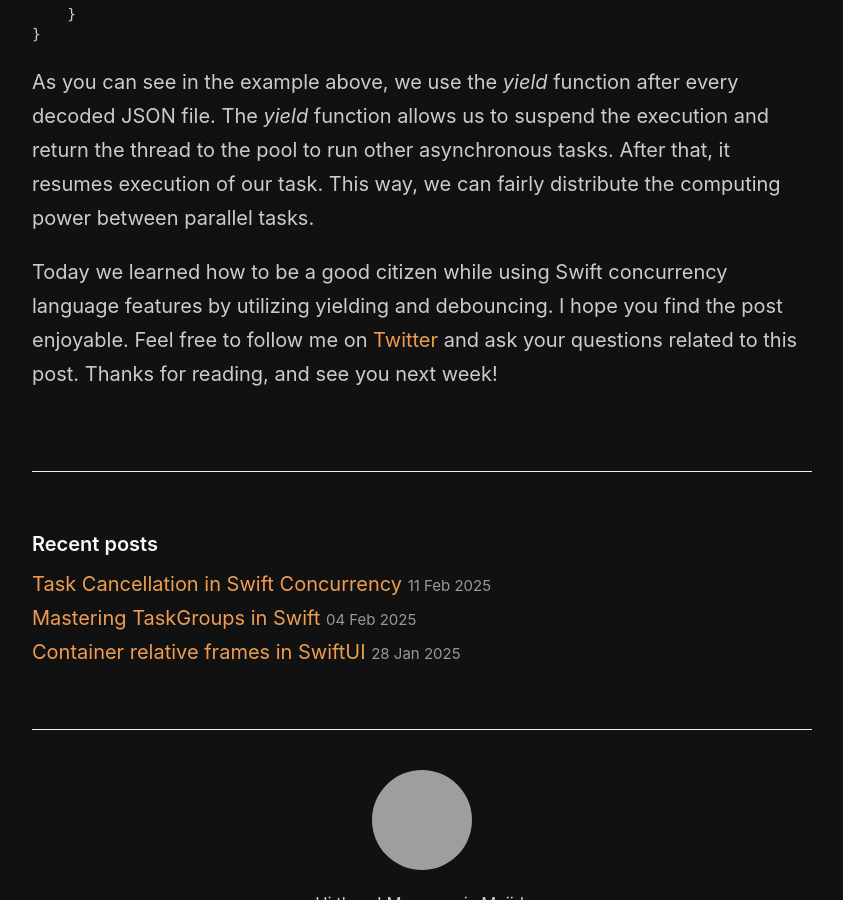
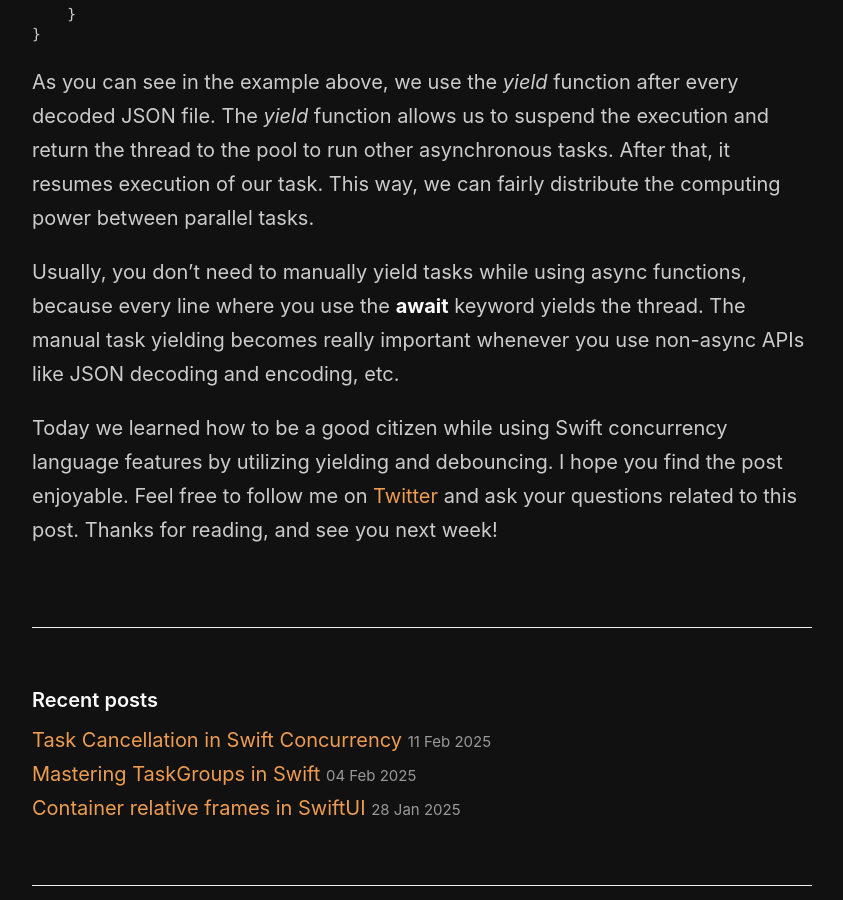
Before and after one commit to mecid/mecid.github.io, a Jekyll site: the page built from _posts/2025-02-18-yielding-and-debouncing-in-swift-concurrency.md, in a window 1280 px wide and 900 px high, scrolled down 3653 px, cut to the strip 0-900 px from the top of the window. Shown: the whole strip, without its empty margins (218-1061 px from the left). Built offline with Jekyll 4.4.1, drawn with Linux system fonts in a browser that asks for light colours; grey boxes are pictures that could not be loaded.

Commit message:
another paragraph added to the task yielding post

```diff
--- a/_posts/2025-02-18-yielding-and-debouncing-in-swift-concurrency.md
+++ b/_posts/2025-02-18-yielding-and-debouncing-in-swift-concurrency.md
@@ -121,4 +121,6 @@ struct DataHandler {
 
 As you can see in the example above, we use the *yield* function after every decoded JSON file. The *yield* function allows us to suspend the execution and return the thread to the pool to run other asynchronous tasks. After that, it resumes execution of our task. This way, we can fairly distribute the computing power between parallel tasks.
 
+Usually, you don't need to manually yield tasks while using async functions, because every line where you use the **await** keyword yields the thread. The manual task yielding becomes really important whenever you use non-async APIs like JSON decoding and encoding, etc.
+
 Today we learned how to be a good citizen while using Swift concurrency language features by utilizing yielding and debouncing. I hope you find the post enjoyable. Feel free to follow me on [Twitter](https://twitter.com/mecid) and ask your questions related to this post. Thanks for reading, and see you next week!
```
